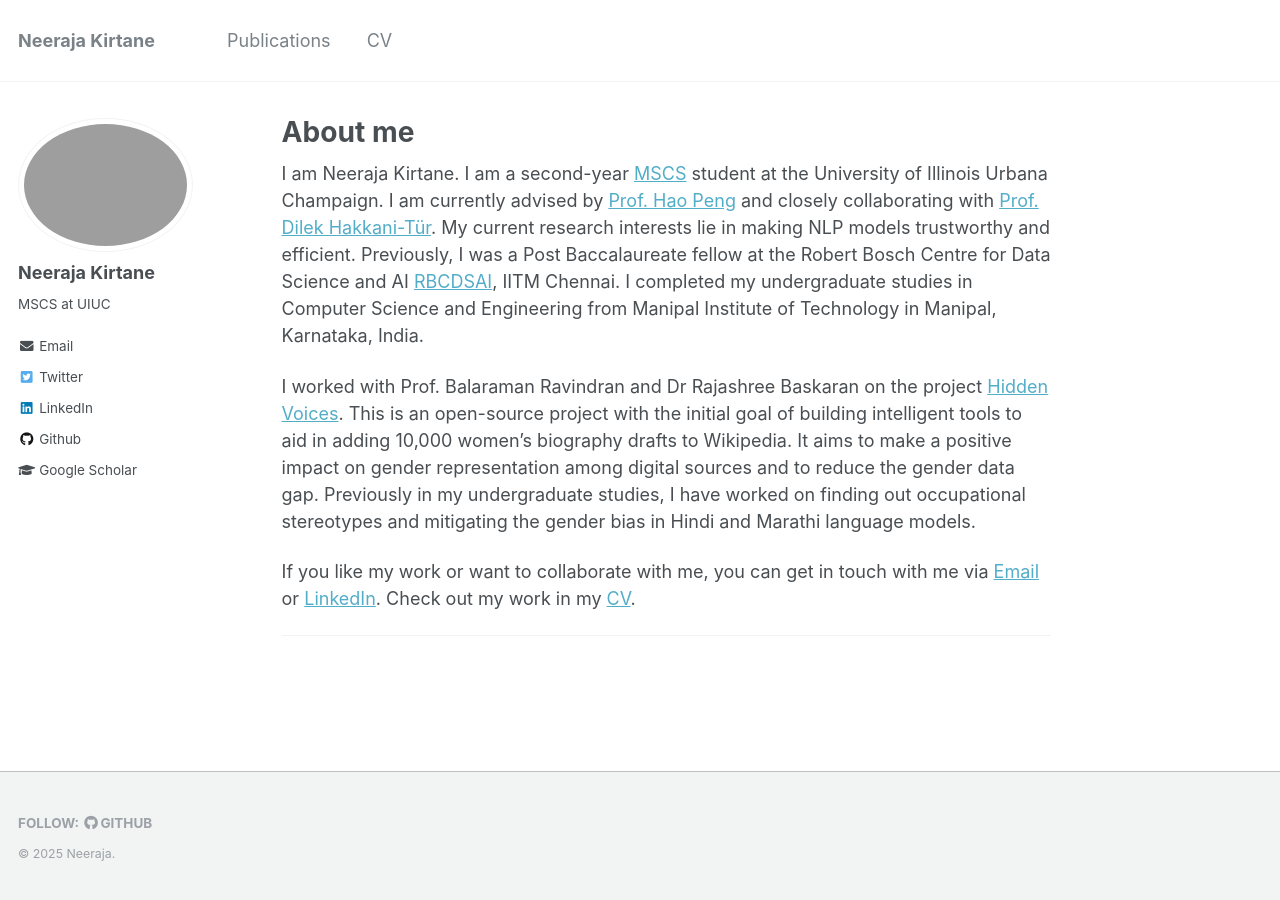
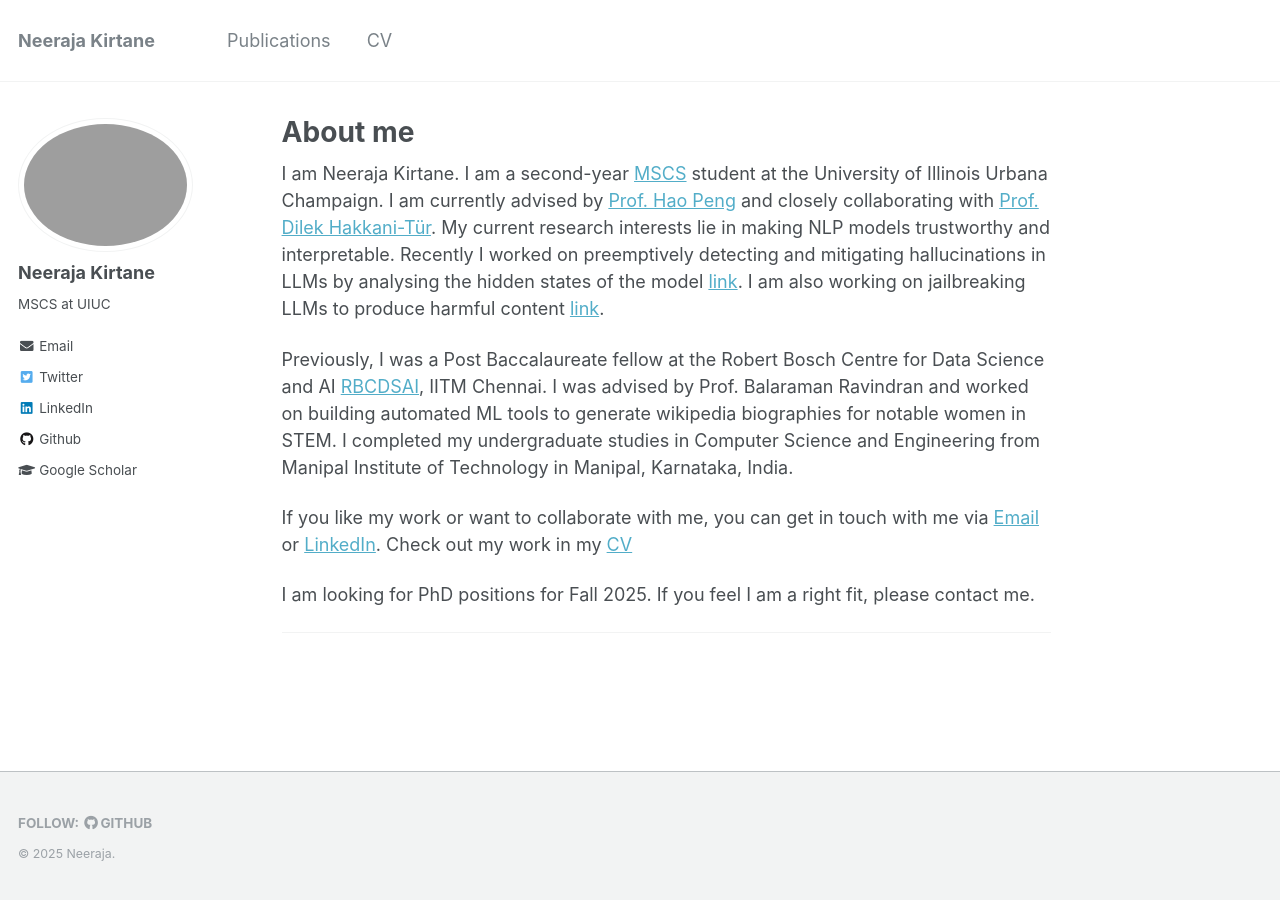
Before and after one commit to neeraja1504/neeraja1504.github.io, a Jekyll site: the page built from _pages/about.md, in a window 1280 px wide. Built offline with Jekyll 4.4.1, drawn with Linux system fonts in a browser that asks for light colours.

Commit message:
feb update

```diff
--- a/_data/navigation.yml
+++ b/_data/navigation.yml
@@ -17,7 +17,7 @@ main:
 
   - title: "CV"
     # url: /cv/
-    url: /files/NeerajaKirtane_CV_Oct24.pdf
+    url: /files/NeerajaKiranKirtane_CV_2025_Jan.pdf
 
 
   # - title: "Feed"
--- a/_pages/about.md
+++ b/_pages/about.md
@@ -7,13 +7,19 @@ redirect_from:
   - /about/
   - /about.html
 ---
-I am Neeraja Kirtane. I am a second-year [MSCS](https://cs.illinois.edu/academics/graduate/ms-program) student at the University of Illinois Urbana Champaign. I am currently advised by [Prof. Hao Peng](https://haopeng-nlp.github.io/) and closely collaborating with [Prof. Dilek Hakkani-Tür](https://siebelschool.illinois.edu/about/people/all-faculty/dilek). My current research interests lie in making NLP models trustworthy and efficient. Previously, I was a Post Baccalaureate fellow at the Robert Bosch Centre for Data Science and AI [RBCDSAI](https://rbcdsai.iitm.ac.in/), IITM Chennai. I completed my undergraduate studies in Computer Science and Engineering from Manipal Institute of Technology in Manipal, Karnataka, India.
+I am Neeraja Kirtane. I am a second-year [MSCS](https://cs.illinois.edu/academics/graduate/ms-program) student at the University of Illinois Urbana Champaign. I am currently advised by [Prof. Hao Peng](https://haopeng-nlp.github.io/) and closely collaborating with [Prof. Dilek Hakkani-Tür](https://siebelschool.illinois.edu/about/people/all-faculty/dilek). My current research interests lie in making NLP models trustworthy and interpretable. Recently I worked on preemptively detecting and mitigating hallucinations in LLMs by analysing the hidden states of the model [link](https://arxiv.org/pdf/2410.02899). I am also working on jailbreaking LLMs to produce harmful content [link](https://arxiv.org/pdf/2501.14073).
 <br>
 
-I worked with Prof. Balaraman Ravindran and Dr Rajashree Baskaran on the project [Hidden Voices](https://hidden-voices.github.io/). This is an open-source project with the initial goal of building intelligent tools to aid in adding 10,000 women's biography drafts to Wikipedia. It aims to make a positive impact on gender representation among digital sources and to reduce the gender data gap. Previously in my undergraduate studies, I have worked on finding out occupational stereotypes and mitigating the gender bias in Hindi and Marathi language models.
+Previously, I was a Post Baccalaureate fellow at the Robert Bosch Centre for Data Science and AI [RBCDSAI](https://rbcdsai.iitm.ac.in/), IITM Chennai. I was advised by Prof. Balaraman Ravindran and worked on building automated ML tools to generate wikipedia biographies for notable women in STEM. I completed my undergraduate studies in Computer Science and Engineering from Manipal Institute of Technology in Manipal, Karnataka, India.
+<br>
+
+<!-- I worked with Prof. Balaraman Ravindran and Dr Rajashree Baskaran on the project [Hidden Voices](https://hidden-voices.github.io/). This is an open-source project with the initial goal of building intelligent tools to aid in adding 10,000 women's biography drafts to Wikipedia. It aims to make a positive impact on gender representation among digital sources and to reduce the gender data gap. Previously in my undergraduate studies, I have worked on finding out occupational stereotypes and mitigating the gender bias in Hindi and Marathi language models. -->
 
 
-If you like my work or want to collaborate with me, you can get in touch with me via [Email](kirtane.neeraja@gmail.com) or [LinkedIn](https://www.linkedin.com/in/neeraja-kirtane-16353b2a/). Check out my work in my [CV](https://neeraja1504.github.io/files/Neeraja_CV_Jan%20(1).pdf).
+If you like my work or want to collaborate with me, you can get in touch with me via [Email](kirtane.neeraja@gmail.com) or [LinkedIn](https://www.linkedin.com/in/neeraja-kirtane-16353b2a/). Check out my work in my [CV](https://neeraja1504.github.io/files/NeerajaKiranKirtane_CV_2025_Jan.pdf)
+<br>
+
+I am looking for PhD positions for Fall 2025. If you feel I am a right fit, please contact me.
 
 <!-- I am Neeraja Kirtane, a final year undergrad student at Manipal Institute of Technology, Manipal. Currently I am interning at the Robert Bosch Centre for Data Science and Artifical Intelligence(RBCDSAI) at IIT Chennai, where I am working on graph DL. I am very passionate about Technology and Maths and love to learn new things. Previously I have worked on finding and mitigating gender bias from text data. I have specifically worked in Hindi and Marathi languages to address this gender bias issue. I strongly believe that technology should not be just restricted to English speakers and should be available to all. Also, these systems should be free from bias of all forms. My research interests lie in NLP and Graph Deep Learning. I am specifically interested in Fairness in NLP as well working on low resource and gendered languages in NLP. I believe in socially aware and ethically responsible AI systems. \
 If you like my work or want to collaborate with me, you can get in touch with me via [Email](kirtane.neeraja@gmail.com) or [LinkedIn](https://www.linkedin.com/in/neeraja-kirtane-16353b2a/) -->
```
